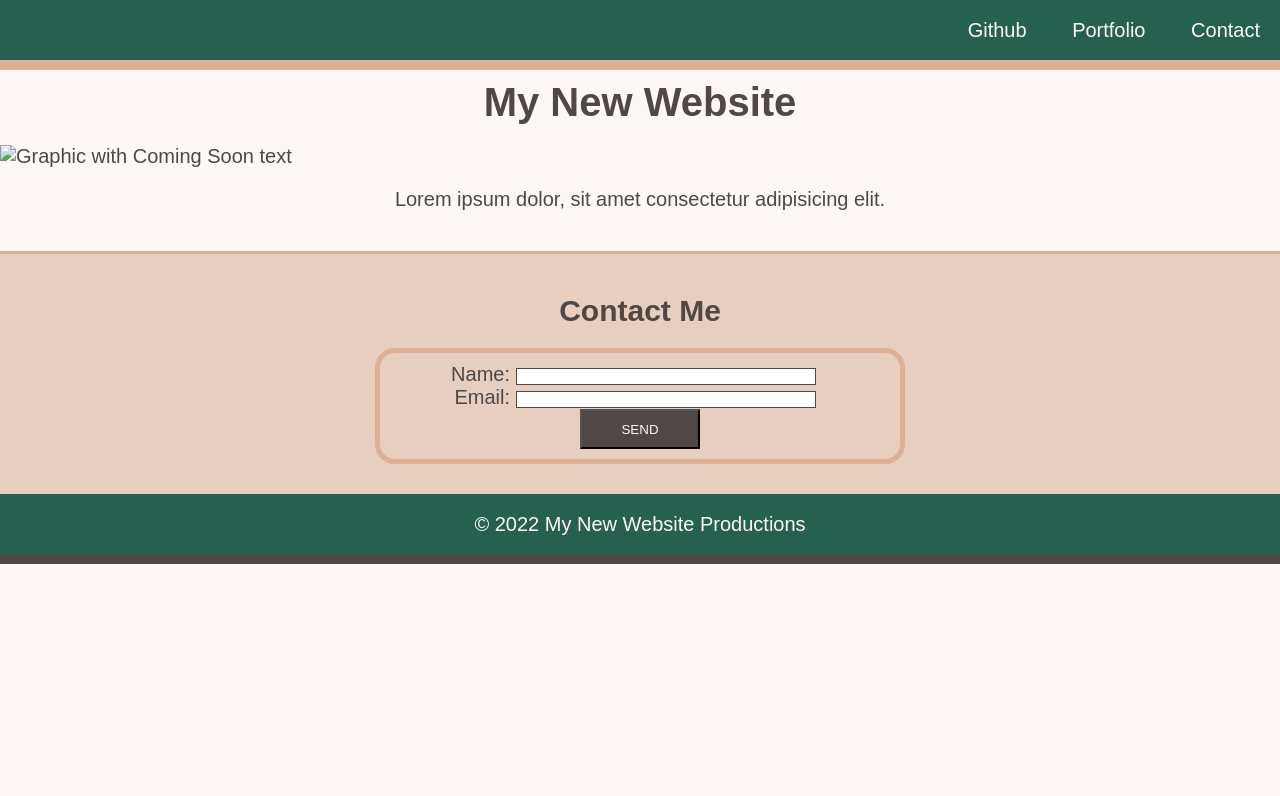
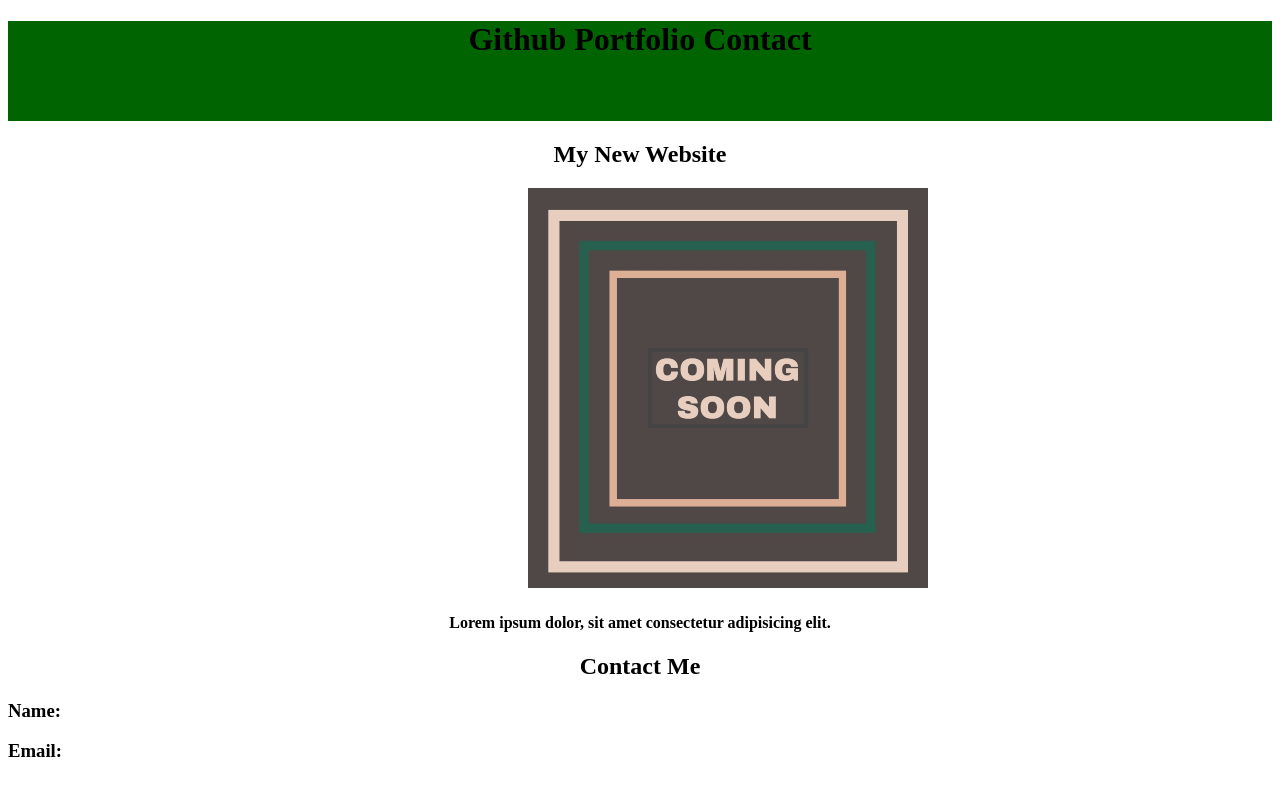
Before and after one commit to MeyerTalon/git-init-sample, a plain HTML site: page index.html in a window 1280 px wide. Drawn offline with Linux system fonts and the light colour scheme.

Commit message:
first working commit

```diff
--- a/assets/css/style.css
+++ b/assets/css/style.css
@@ -1,113 +1,17 @@
-/* Universal Selector */
-* {
-    margin:0;
-    padding:0;
-  }
-
-  /* Element Selectors */
-  body {
-    position: relative;
-    font-family: "Goudy Bookletter 1911", sans-serif;
-    font-size: 20px;
-    background-color: #FDF8F5;
-    color: #4F4846;
-  }
-
   h1,
-  h2 {
-    margin: 20px;
-  }
-
-  main {
-    padding: 60px 0;
-  }
-
-  li {
-    display: inline;
-    padding: 0px 20px;
-    text-decoration: none;
-  }
-
-  a {
-    text-decoration: none;
-    color: #FDF8F5;
-  }
-
-  header,
-  footer {
-    height: 60px;
-    width: 100%;
-    line-height: 60px;
-    background-color: #266150;
+  h2,
+  h4 {
+    text-align: center;
   }
 
   header {
-    position: fixed;
-    border-bottom: 10px solid #DDAF94;
-  }
-
-  footer {
-    position: absolute;
-    margin-top: 0;
-    bottom: 0;
-    border-bottom: 10px solid #4F4846;
-    color: #FDF8F5;
-  }
-
-  figure {
-    margin-bottom: 40px;
+    height: 100px;
+    width: 100%;
+    background-color: darkgreen;
+    text-align: right;
   }
 
   img {
-    display: block;
-    margin: 20px auto;
+    position: relative;
+    left: 520px;
   }
-
-  section {
-    margin-bottom: 0;
-    padding: 20px 10px 40px 10px;
-    border-top: 3px solid #DDAF94;
-    background-color:  #E8CEBF;
-  }
-
-  form {
-    /* Center the form on the page */
-    margin: 0 auto;
-    width: 500px;
-    padding: 10px;
-    border: 5px solid #DDAF94;
-    border-radius: 20px;
-  }
-
-  label {
-    display: inline-block;
-    width: 100px;
-  }
-
-  input,
-  textarea {
-    box-sizing: border-box;
-    width: 300px;
-    border: 1px solid #4F4846;
-  }
-
-  textarea {
-    vertical-align: top;
-    height: 60px;
-  }
-
-  button {
-    height: 40px;
-    width: 120px;
-    background-color: #4F4846;
-    color: #FDF8F5;
-  }
-
-  /* Class Selectors */
-  .text-center {
-    text-align: center;
-  }
-
-  .text-right {
-    text-align: right;
-  }
--- a/index.html
+++ b/index.html
@@ -1,52 +1,28 @@
 <!DOCTYPE html>
 <html lang="en-US">
+
   <head>
     <meta charset="UTF-8">
-  <meta name="viewport" content="width=device-width, initial-scale=1.0">
-  <link rel="stylesheet" type="text/css" href="./assets/css/style.css">
-  <title>My Landing Page</title>
+    <title>CSS Box Model</title>
+    <link rel="stylesheet" href="./assets/css/style.css">
   </head>
 
   <body>
     <header>
-    <nav class="text-right">
-      <ul>
-        <li> <a href="https://github.com/">Github</a></li>
-        <li> <a href="#">Portfolio</a></li>
-        <li> <a href="#contact">Contact</a></li>
-      </ul>
-    </nav>
+        <h1> Github   Portfolio   Contact </h1>
     </header>
 
-  <main>
-    <h1 class="text-center">My New Website</h1>
-    <figure>
-      <img src="./assets/images/image-1.png" alt="Graphic with Coming Soon text">
-      <figcaption class="text-center">Lorem ipsum dolor, sit amet consectetur adipisicing elit.</figcaption>
-    </figure>
-    <section id="contact">
-      <h2 class="text-center">Contact Me</h2>
-      <form>
-        <ul>
-          <li>
-            <label class="text-right" for="name">Name:</label>
-            <input type="text" id="name" name="user-name">
-          </li>
-          <li>
-            <label class="text-right" for="email">Email:</label>
-            <input type="text" id="email" name="user-email">
-          </li>
-        </ul>
-        <div class="text-center">
-          <button type="submit">SEND</button>
+    <section>
+        <div>
+            <h1> My New Website </h1>
+            <img src="./assets/images/image_1.png" alt="Box with coming soon text"/>
+            <h4> Lorem ipsum dolor, sit amet consectetur adipisicing elit. </h2>
         </div>
-      </form>
+        <div>
+            <h2> Contact Me </h2>
+            <h3> Name: </h3>
+            <h3> Email: </h3>
+        </div>
     </section>
-  </main>
-
-  <footer class="text-center">
-    © 2022 My New Website Productions
-  </footer>
 
   </body>
-</html>
```
Lines whose indentation alone changed are shown as unchanged.
